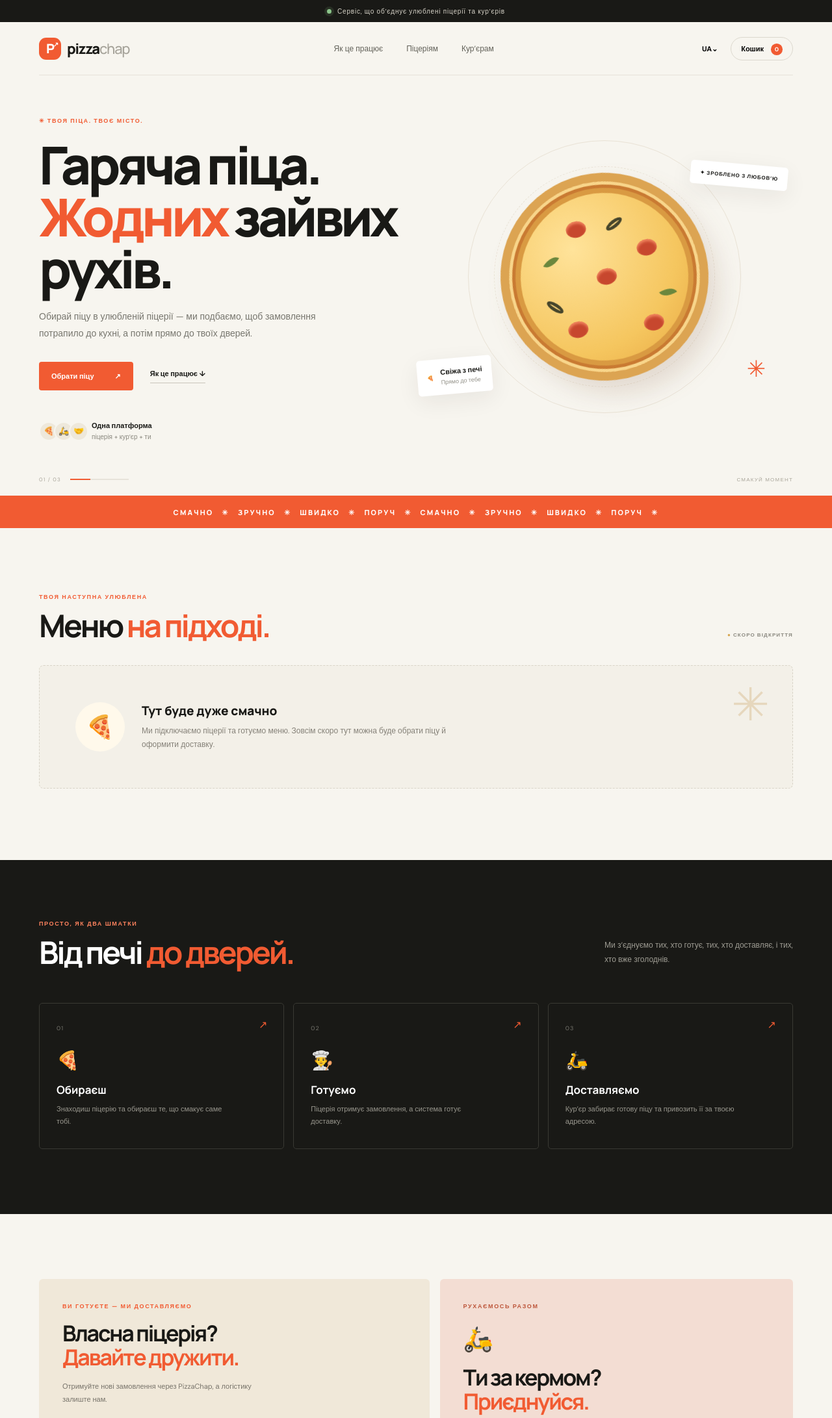
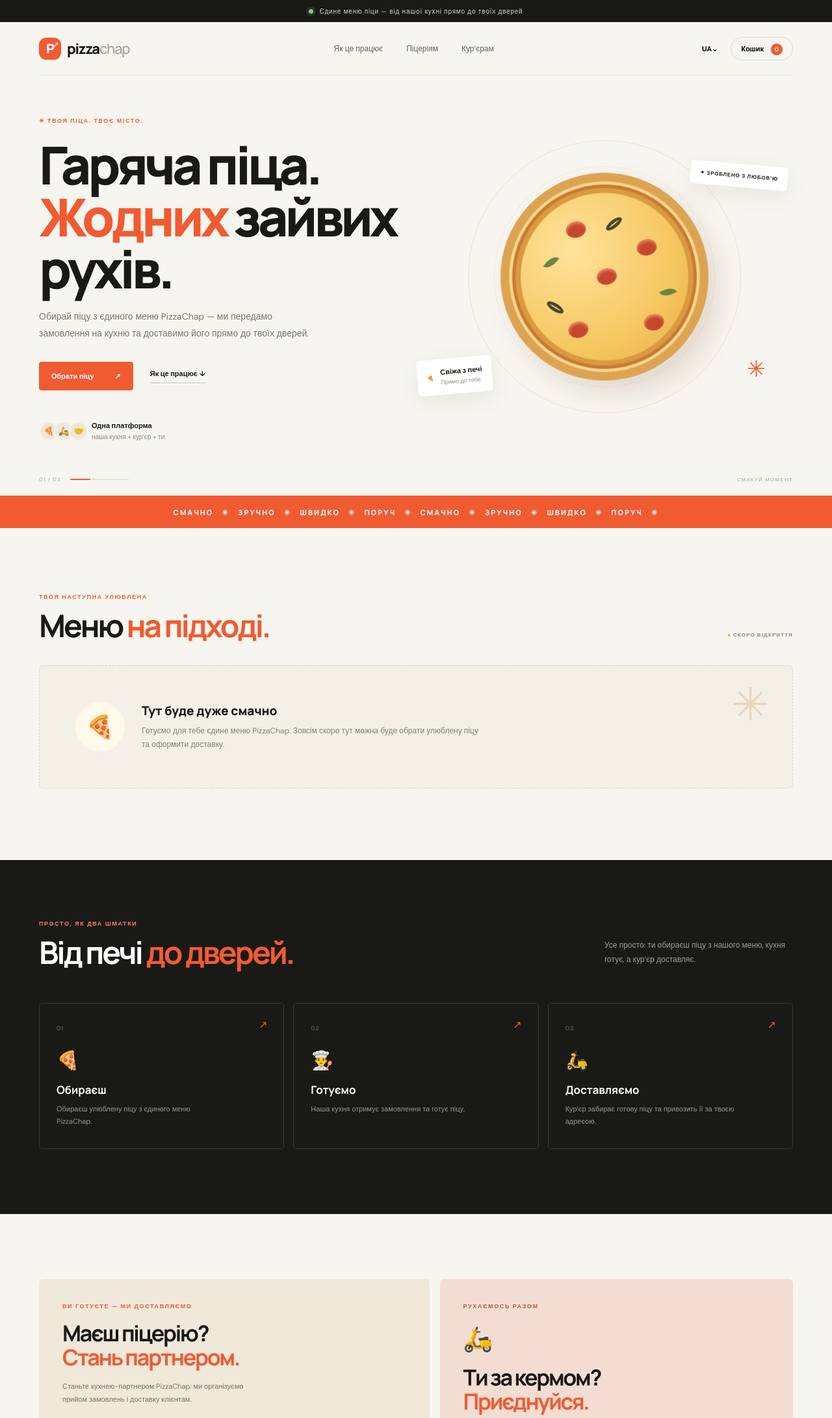
Before and after one commit to YourPizzaChap/PizzaChap, a website: page index.html in a window 1280 px wide. Shown: the top 2183 px of the page at 65% size. Drawn offline with Linux system fonts and the light colour scheme.

Commit message:
Clarify PizzaChap as a single-menu pizza delivery service

```diff
--- a/index.html
+++ b/index.html
@@ -2,14 +2,14 @@
 <html lang="uk">
 <head>
 <meta charset="UTF-8"><meta name="viewport" content="width=device-width,initial-scale=1">
-<meta name="theme-color" content="#171714"><meta name="description" content="PizzaChap — платформа, що об'єднує піцерії, кур'єрів та любителів піци.">
+<meta name="theme-color" content="#171714"><meta name="description" content="PizzaChap — єдине меню піци та зручна доставка до дверей.">
 <title>PizzaChap — гаряча піца вже в дорозі</title>
 <link rel="preconnect" href="https://fonts.googleapis.com"><link rel="preconnect" href="https://fonts.gstatic.com" crossorigin>
 <link href="https://fonts.googleapis.com/css2?family=DM+Sans:wght@400;500;600;700;800&family=Manrope:wght@400;500;600;700;800&display=swap" rel="stylesheet">
 <link rel="stylesheet" href="styles.css">
 </head>
 <body>
-<div class="announcement"><span class="pulse"></span> Сервіс, що об’єднує улюблені піцерії та кур’єрів</div>
+<div class="announcement"><span class="pulse"></span> Єдине меню піци — від нашої кухні прямо до твоїх дверей</div>
 <header class="header wrap">
 <a class="brand" href="#"><span class="brand-mark">P<span>↗</span></span><span>pizza<span class="brand-light">chap</span></span></a>
 <nav class="nav" id="nav"><a href="#how">Як це працює</a><a href="#partners">Піцеріям</a><a href="#couriers">Кур’єрам</a></nav>
@@ -18,18 +18,18 @@
 <main>
 <section class="hero wrap">
 <div class="hero-copy"><div class="eyebrow">✳ ТВОЯ ПІЦА. ТВОЄ МІСТО.</div><h1>Гаряча піца.<br><em>Жодних</em> зайвих<br>рухів.</h1>
-<p class="hero-lead">Обирай піцу в улюбленій піцерії — ми подбаємо, щоб замовлення потрапило до кухні, а потім прямо до твоїх дверей.</p>
+<p class="hero-lead">Обирай піцу з єдиного меню PizzaChap — ми передамо замовлення на кухню та доставимо його прямо до твоїх дверей.</p>
 <div class="hero-actions"><a class="btn btn-primary" href="#menu">Обрати піцу <span>↗</span></a><a class="text-link" href="#how">Як це працює ↓</a></div>
-<div class="hero-note"><div class="avatars"><i>🍕</i><i>🛵</i><i>🤝</i></div><span><b>Одна платформа</b><br>піцерія + кур’єр + ти</span></div></div>
+<div class="hero-note"><div class="avatars"><i>🍕</i><i>🛵</i><i>🤝</i></div><span><b>Одна платформа</b><br>наша кухня + кур’єр + ти</span></div></div>
 <div class="hero-art"><div class="orbit orbit-one"></div><div class="orbit orbit-two"></div><div class="pizza-visual"><div class="pizza"><div class="cheese"></div><i class="pep p1"></i><i class="pep p2"></i><i class="pep p3"></i><i class="pep p4"></i><i class="pep p5"></i><i class="olive o1"></i><i class="olive o2"></i><i class="leaf l1"></i><i class="leaf l2"></i></div></div><div class="sticker sticker-top">✦ ЗРОБЛЕНО З ЛЮБОВ’Ю</div><div class="sticker sticker-bottom">🍕 <span><b>Свіжа з печі</b><small>Прямо до тебе</small></span></div><div class="floating-star">✳</div></div>
 <div class="hero-bottom"><span>01 / 03</span><div class="progress"><i></i></div><span>СМАКУЙ МОМЕНТ</span></div>
 </section>
 <div class="ticker"><div class="ticker-track">СМАЧНО　✳　ЗРУЧНО　✳　ШВИДКО　✳　ПОРУЧ　✳　СМАЧНО　✳　ЗРУЧНО　✳　ШВИДКО　✳　ПОРУЧ　✳</div></div>
 <section class="menu-section wrap" id="menu"><div class="section-heading"><div><div class="eyebrow">ТВОЯ НАСТУПНА УЛЮБЛЕНА</div><h2>Меню <em>на підході.</em></h2></div><span class="coming-tag">● СКОРО ВІДКРИТТЯ</span></div>
-<div class="menu-placeholder"><div class="placeholder-icon">🍕</div><div><h3>Тут буде дуже смачно</h3><p>Ми підключаємо піцерії та готуємо меню. Зовсім скоро тут можна буде обрати піцу й оформити доставку.</p></div><span class="placeholder-spark">✳</span></div></section>
-<section class="how-section" id="how"><div class="wrap"><div class="section-heading light"><div><div class="eyebrow">ПРОСТО, ЯК ДВА ШМАТКИ</div><h2>Від печі <em>до дверей.</em></h2></div><p>Ми з’єднуємо тих, хто готує, тих, хто доставляє, і тих, хто вже зголоднів.</p></div>
-<div class="steps"><article class="step"><span class="step-no">01</span><div class="step-icon">🍕</div><h3>Обираєш</h3><p>Знаходиш піцерію та обираєш те, що смакує саме тобі.</p><span class="step-arrow">↗</span></article><article class="step"><span class="step-no">02</span><div class="step-icon">👨‍🍳</div><h3>Готуємо</h3><p>Піцерія отримує замовлення, а система готує доставку.</p><span class="step-arrow">↗</span></article><article class="step"><span class="step-no">03</span><div class="step-icon">🛵</div><h3>Доставляємо</h3><p>Кур’єр забирає готову піцу та привозить її за твоєю адресою.</p><span class="step-arrow">↗</span></article></div></div></section>
-<section class="partners wrap"><div class="partner-card" id="partners"><div class="eyebrow">ВИ ГОТУЄТЕ — МИ ДОСТАВЛЯЄМО</div><h2>Власна піцерія?<br><em>Давайте дружити.</em></h2><p>Отримуйте нові замовлення через PizzaChap, а логістику залиште нам.</p><a class="btn btn-dark" href="mailto:partners@pizzachap.com">Стати партнером ↗</a><span class="partner-decoration">P.</span></div>
+<div class="menu-placeholder"><div class="placeholder-icon">🍕</div><div><h3>Тут буде дуже смачно</h3><p>Готуємо для тебе єдине меню PizzaChap. Зовсім скоро тут можна буде обрати улюблену піцу та оформити доставку.</p></div><span class="placeholder-spark">✳</span></div></section>
+<section class="how-section" id="how"><div class="wrap"><div class="section-heading light"><div><div class="eyebrow">ПРОСТО, ЯК ДВА ШМАТКИ</div><h2>Від печі <em>до дверей.</em></h2></div><p>Усе просто: ти обираєш піцу з нашого меню, кухня готує, а кур’єр доставляє.</p></div>
+<div class="steps"><article class="step"><span class="step-no">01</span><div class="step-icon">🍕</div><h3>Обираєш</h3><p>Обираєш улюблену піцу з єдиного меню PizzaChap.</p><span class="step-arrow">↗</span></article><article class="step"><span class="step-no">02</span><div class="step-icon">👨‍🍳</div><h3>Готуємо</h3><p>Наша кухня отримує замовлення та готує піцу.</p><span class="step-arrow">↗</span></article><article class="step"><span class="step-no">03</span><div class="step-icon">🛵</div><h3>Доставляємо</h3><p>Кур’єр забирає готову піцу та привозить її за твоєю адресою.</p><span class="step-arrow">↗</span></article></div></div></section>
+<section class="partners wrap"><div class="partner-card" id="partners"><div class="eyebrow">ВИ ГОТУЄТЕ — МИ ДОСТАВЛЯЄМО</div><h2>Маєш піцерію?<br><em>Стань партнером.</em></h2><p>Станьте кухнею-партнером PizzaChap: ми організуємо прийом замовлень і доставку клієнтам.</p><a class="btn btn-dark" href="mailto:partners@pizzachap.com">Стати партнером ↗</a><span class="partner-decoration">P.</span></div>
 <div class="courier-card" id="couriers"><div class="eyebrow">РУХАЄМОСЬ РАЗОМ</div><div class="courier-emoji">🛵</div><h2>Ти за кермом?<br><em>Приєднуйся.</em></h2><p>Ставай кур’єром PizzaChap, отримуй замовлення та керуй доставками зручним способом.</p><a class="text-link" href="mailto:couriers@pizzachap.com">Стати кур’єром ↗</a></div></section>
 <section class="bottom-cta wrap"><div><div class="eyebrow">PIZZACHAP — НА СТАРТІ</div><h2>Скоро буде <em>гаряче.</em></h2></div><p>Ми вже готуємо все необхідне. Залишайся поруч — перше замовлення не за горами.</p><span class="cta-star">✳</span></section>
 </main>
```
